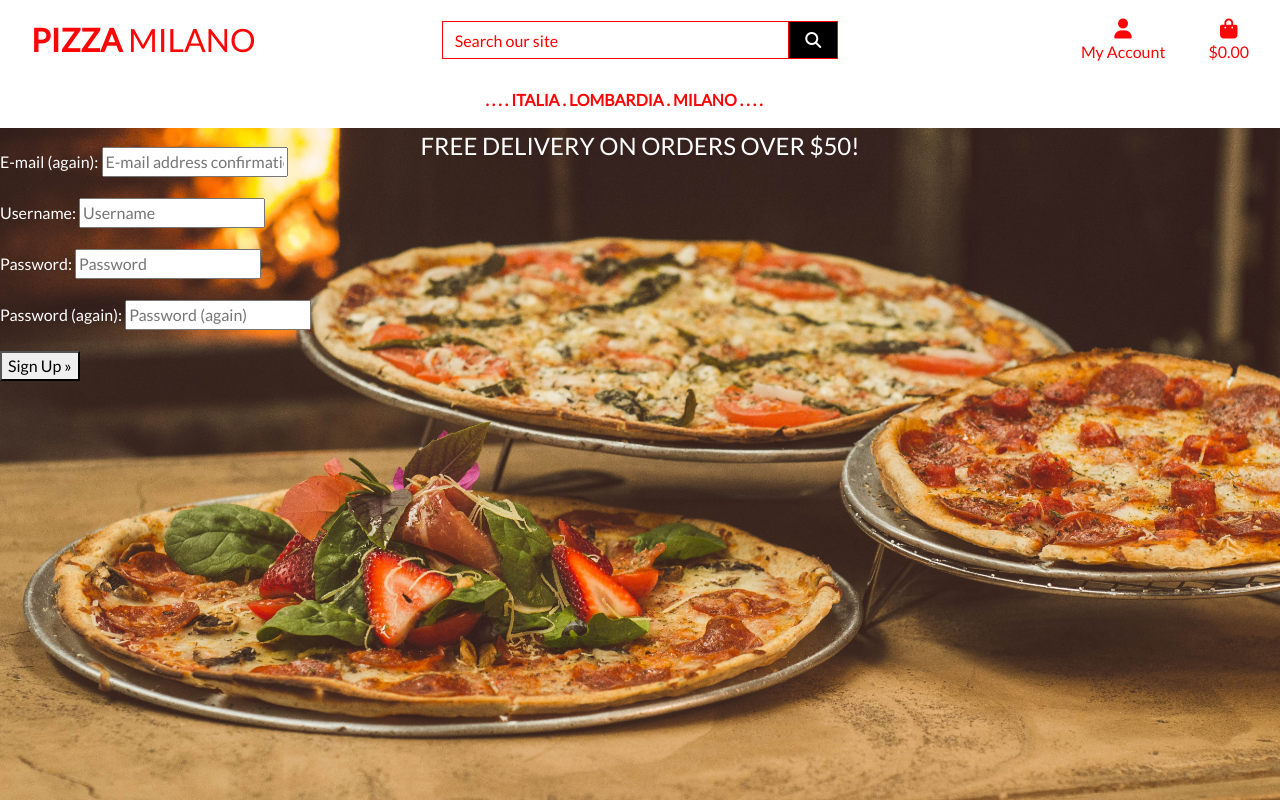
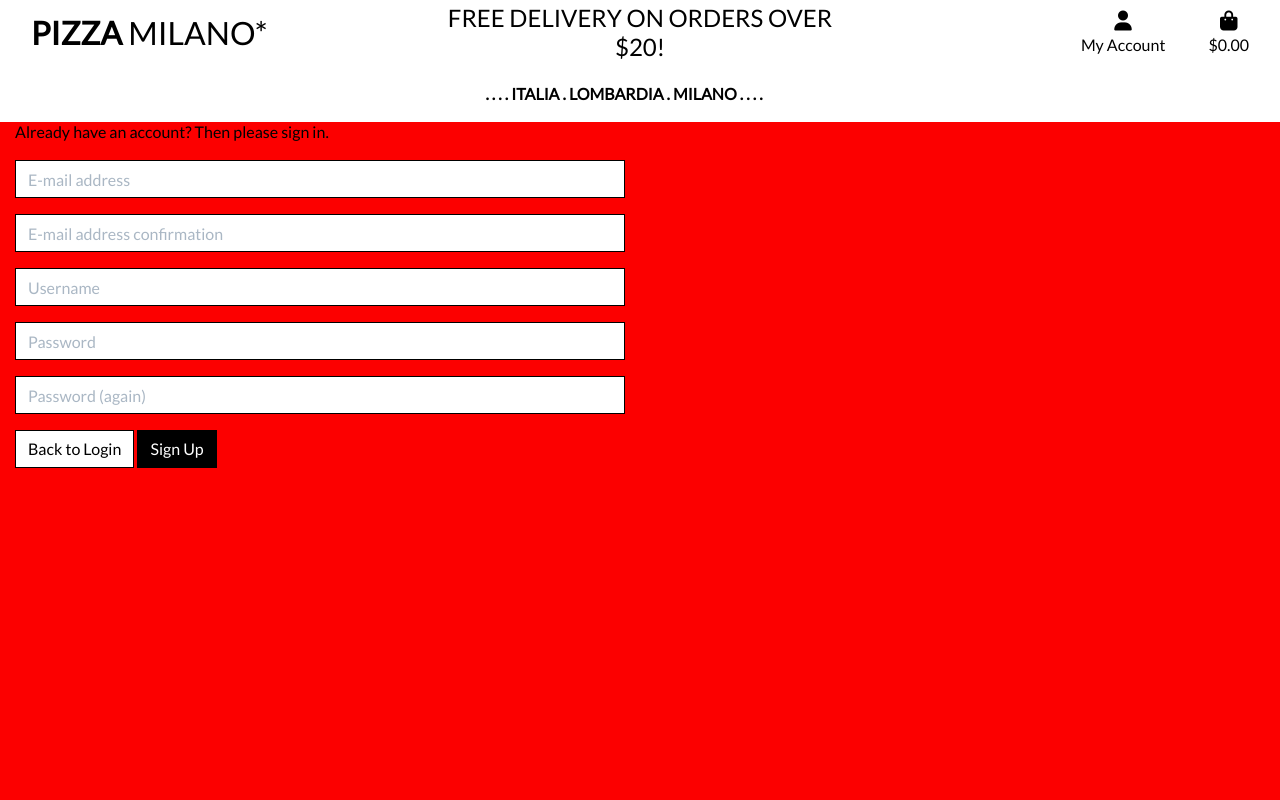
Before and after one commit to Nyberg988/pizza-milano, a Django app: page /accounts/signup/ in a window 1280 px wide. Run offline with Django 3.2, Linux system fonts and the light colour scheme; some libraries are stand-ins or nearby versions.

Commit message:
fixing header

```diff
--- a/checkout/static/checkout/css/checkout.css
+++ b/checkout/static/checkout/css/checkout.css
@@ -22,7 +22,7 @@
 }
 
 .stripe-style-input::placeholder {
-    color: #aab7c4;
+    color: #000000;
 }
 
 .fieldset-label {
@@ -43,7 +43,7 @@
 
 select:invalid,
 select option[value=""] {
-    color: #aab7c4 !important;
+    color: #000000 !important;
 }
 
 #loading-overlay {
@@ -53,7 +53,7 @@
     left: 0;
     width: 100%;
     height: 100%;
-    background: rgba(23, 162, 184, .85);
+    background: rgba(0, 0, 0, 0.85);
     z-index: 9999;
 }
 
--- a/profiles/static/profiles/css/profile.css
+++ b/profiles/static/profiles/css/profile.css
@@ -8,7 +8,7 @@
 }
 
 #profile-update-form input::placeholder {
-    color: #aab7c4;
+    color: #030303;
 }
 
 #id_default_country,
@@ -17,5 +17,5 @@
 }
 
 #id_default_country option:first-child {
-    color: #aab7c4;
+    color: #000000;
 }
--- a/static/css/base.css
+++ b/static/css/base.css
@@ -57,12 +57,12 @@
 .btn-black:hover,
 .btn-black:active,
 .btn-black:focus {
-    background: rgb(255, 0, 0);
+    background: rgb(0, 0, 0);
     color: rgb(255, 255, 255);
 }
 
 .text-black {
-    color: rgb(250, 6, 6) !important;
+    color: rgb(0, 0, 0) !important;
 }
 
 .border-black {
@@ -75,7 +75,7 @@
 	top: 0;
 	left: 0;
 	position: fixed;
-	background: rgb(247, 0, 0);
+	background: rgb(252, 0, 0);
 	z-index: -1;
 }
 
@@ -86,7 +86,7 @@
 }
 
 input[name='q']::placeholder {
-    color: #ff0000;
+    color: #000000;
 }
 
 /* ------------------------------- bootstrap toasts */
@@ -132,7 +132,7 @@
 }
 
 .arrow-danger {
-    border-bottom-color: #dc3545 !important;
+    border-bottom-color: #000000 !important;
 }
 
 .arrow-warning {
@@ -170,7 +170,7 @@
 
 .allauth-form-inner-content p {
     margin-top: 1.5rem; /* mt-4 */
-    color: #6c757d; /* text-secondary */
+    color: #000000; /* text-secondary */
 }
 
 .allauth-form-inner-content input {
@@ -217,7 +217,7 @@
 }
 
 .allauth-form-inner-content a {
-	color: #17a2b8; /* text-info */
+	color: #000000; /* text-info */
 }
 
 /* Product Form */
@@ -239,12 +239,12 @@
 
 .custom-checkbox .custom-control-label::before {
     border-radius: 0;
-    border-color: #dc3545;
+    border-color: #000000;
 }
 
 .custom-checkbox .custom-control-input:checked~.custom-control-label::before {
-    background-color: #dc3545;
-    border-color: #dc3545;
+    background-color: #000000;
+    border-color: #000000;
     border-radius: 0;
 }
 
--- a/templates/allauth/account/password_reset_done.html
+++ b/templates/allauth/account/password_reset_done.html
@@ -5,8 +5,10 @@
 
 {% block head_title %}{% trans "Password Reset" %}{% endblock %}
 
-{% block content %}
-    <h1>{% trans "Password Reset" %}</h1>
+{% block inner_content %}
+    <hr>
+    <h2 class="logo-font mb-4">{% trans "Password Reset" %}</h2>
+    <hr>
 
     {% if user.is_authenticated %}
     {% include "account/snippets/already_logged_in.html" %}
--- a/templates/allauth/account/password_reset_from_key_done.html
+++ b/templates/allauth/account/password_reset_from_key_done.html
@@ -3,7 +3,9 @@
 {% load i18n %}
 {% block head_title %}{% trans "Change Password" %}{% endblock %}
 
-{% block content %}
-    <h1>{% trans "Change Password" %}</h1>
+{% block inner_content %}
+    <hr>
+    <h2 class="logo-font mb-4">{% trans "Change Password" %}</h2>
+    <hr>
     <p>{% trans 'Your password is now changed.' %}</p>
 {% endblock %}
--- a/templates/allauth/account/signup.html
+++ b/templates/allauth/account/signup.html
@@ -4,18 +4,21 @@
 
 {% block head_title %}{% trans "Signup" %}{% endblock %}
 
-{% block content %}
-<h1>{% trans "Sign Up" %}</h1>
+{% block inner_content %}
+<hr>
+<h2 class="logo-font mb-4">{% trans "Sign Up" %}</h2>
+<hr>
 
 <p>{% blocktrans %}Already have an account? Then please <a href="{{ login_url }}">sign in</a>.{% endblocktrans %}</p>
 
 <form class="signup" id="signup_form" method="post" action="{% url 'account_signup' %}">
   {% csrf_token %}
-  {{ form.as_p }}
+  {{ form|crispy }}
   {% if redirect_field_value %}
   <input type="hidden" name="{{ redirect_field_name }}" value="{{ redirect_field_value }}" />
   {% endif %}
-  <button type="submit">{% trans "Sign Up" %} &raquo;</button>
+  <a class="btn btn-outline-black rounded-0" href="{% url 'account_login' %}">Back to Login</a>
+  <button type="submit">{% trans "Sign Up" %}</button>
 </form>
 
 {% endblock %}
--- a/templates/allauth/account/signup_closed.html
+++ b/templates/allauth/account/signup_closed.html
@@ -4,8 +4,10 @@
 
 {% block head_title %}{% trans "Sign Up Closed" %}{% endblock %}
 
-{% block content %}
-<h1>{% trans "Sign Up Closed" %}</h1>
+{% block inner_content %}
+<hr>
+<h2 class="logo-font mb-4">{% trans "Sign Up Closed" %}</h2>
+<hr>
 
 <p>{% trans "We are sorry, but the sign up is currently closed." %}</p>
 {% endblock %}
--- a/templates/allauth/account/verification_sent.html
+++ b/templates/allauth/account/verification_sent.html
@@ -4,8 +4,10 @@
 
 {% block head_title %}{% trans "Verify Your E-mail Address" %}{% endblock %}
 
-{% block content %}
-    <h1>{% trans "Verify Your E-mail Address" %}</h1>
+{% block inner_content %}
+    <hr>
+    <h2 class="logo-font mb-4">{% trans "Verify Your E-mail Address" %}</h2>
+    <hr>
 
     <p>{% blocktrans %}We have sent an e-mail to you for verification. Follow the link provided to finalize the signup process. Please contact us if you do not receive it within a few minutes.{% endblocktrans %}</p>
 
--- a/templates/allauth/account/verified_email_required.html
+++ b/templates/allauth/account/verified_email_required.html
@@ -4,8 +4,10 @@
 
 {% block head_title %}{% trans "Verify Your E-mail Address" %}{% endblock %}
 
-{% block content %}
-<h1>{% trans "Verify Your E-mail Address" %}</h1>
+{% block inner_content %}
+<hr>
+<h2 class="logo-font mb-4">{% trans "Verify Your E-mail Address" %}</h2>
+<hr>
 
 {% url 'account_email' as email_url %}
 
--- a/templates/base.html
+++ b/templates/base.html
@@ -38,22 +38,19 @@
   </head>
   <body>
     <header class="container-fluid fixed-top">
-        <div id="topnav" class="row bg-white pt-lg-2 d-none d-lg-flex">
-            <div class="col-12 col-lg-4 my-auto py-1 py-lg-0 text-center text-lg-left">
+        <div id="topnav" class="row bg-white pt-lg-18 d-none d-lg-flex">
+            <div class="col-12 col-lg-4 my-auto py-0 py-lg-0 text-center text-lg-left">
                 <a href="{% url 'home' %}" class="nav-link main-logo-link">
-                    <h2 class="logo-font text-black my-0"><strong>Pizza</strong> Milano</h2>
+                    <h2 class="logo-font text-black my-0"><strong>Pizza</strong> Milano*</h2>
                 </a>
             </div>
             <div class="col-12 col-lg-4 my-auto py-1 py-lg-0">
                 <form method="GET" action="{% url 'products' %}">
                     <div class="input-group w-100">
-                        <input class="form-control border border-black rounded-0" type="text" name="q" placeholder="Search our site">
-                        <div class="input-group-append">
-                            <button class="form-control btn btn-black border border-black rounded-0" type="submit">
-                                <span class="icon">
-                                    <i class="fas fa-search"></i>
-                                </span>
-                            </button>
+                        <div id="delivery-banner" class="row text-center">
+                            <div class="col bg-black text-black">
+                                <h4 class="logo-font my-1">Free delivery on orders over $20!</h4>
+                            </div>
                         </div>
                     </div>
                 </form>
@@ -106,11 +103,6 @@
                 {% include 'includes/main-nav.html' %}
             </nav>
         </div>
-        <div id="delivery-banner" class="row text-center">
-            <div class="col bg-black text-white">
-                <h4 class="logo-font my-1">Free delivery on orders over ${{ free_delivery_threshold }}!</h4>
-            </div>
-        </div>
     </header>
 
     {% if messages %}
```
Also changed, not shown: templates/allauth/account/email.html (+5 -3 lines), templates/allauth/account/logout.html (+5 -3 lines), templates/allauth/account/password_change.html (+6 -3 lines), templates/allauth/account/password_reset.html (+6 -3 lines), templates/allauth/account/password_reset_from_key.html (+6 -3 lines), templates/allauth/account/password_set.html (+5 -3 lines).
